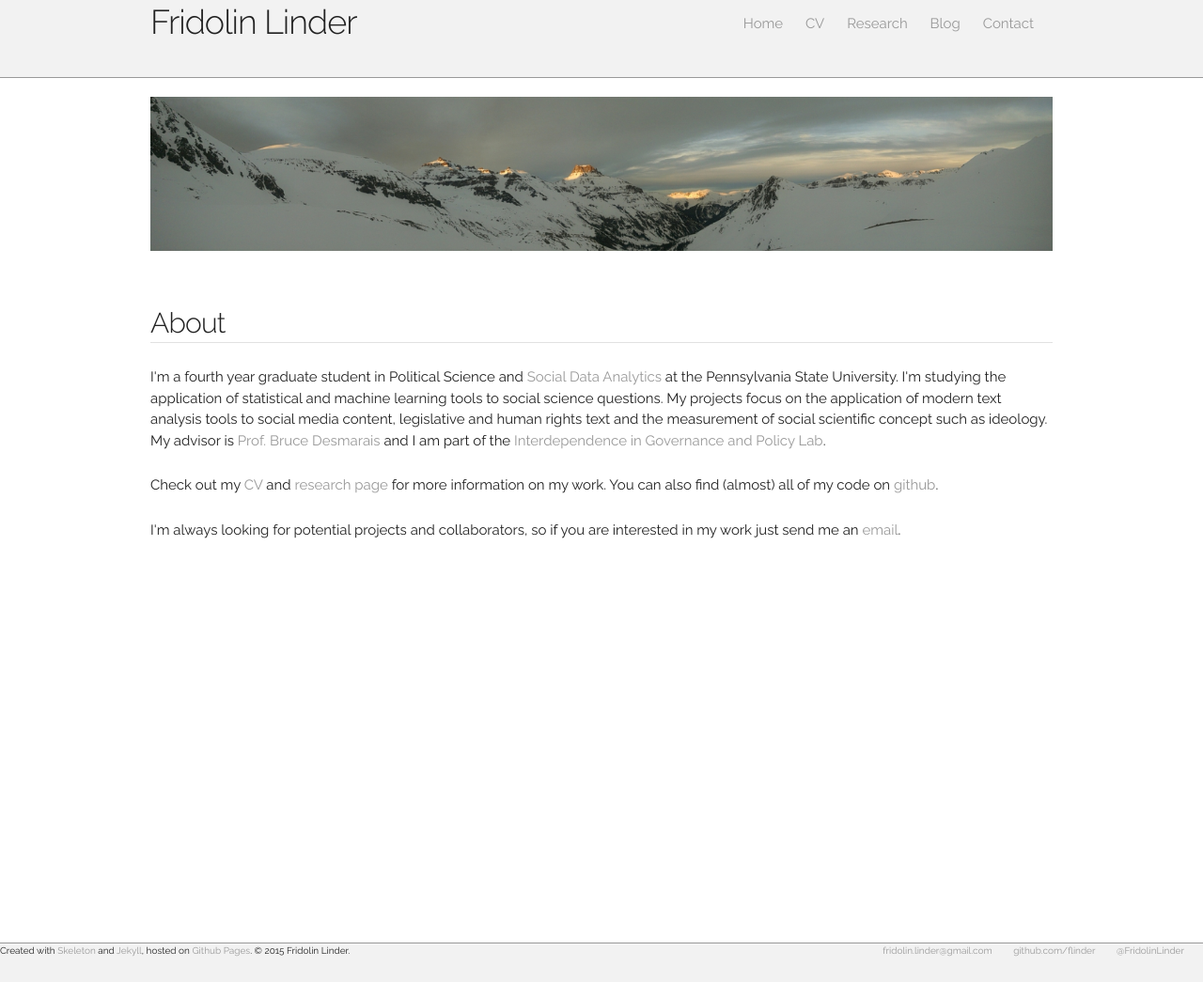
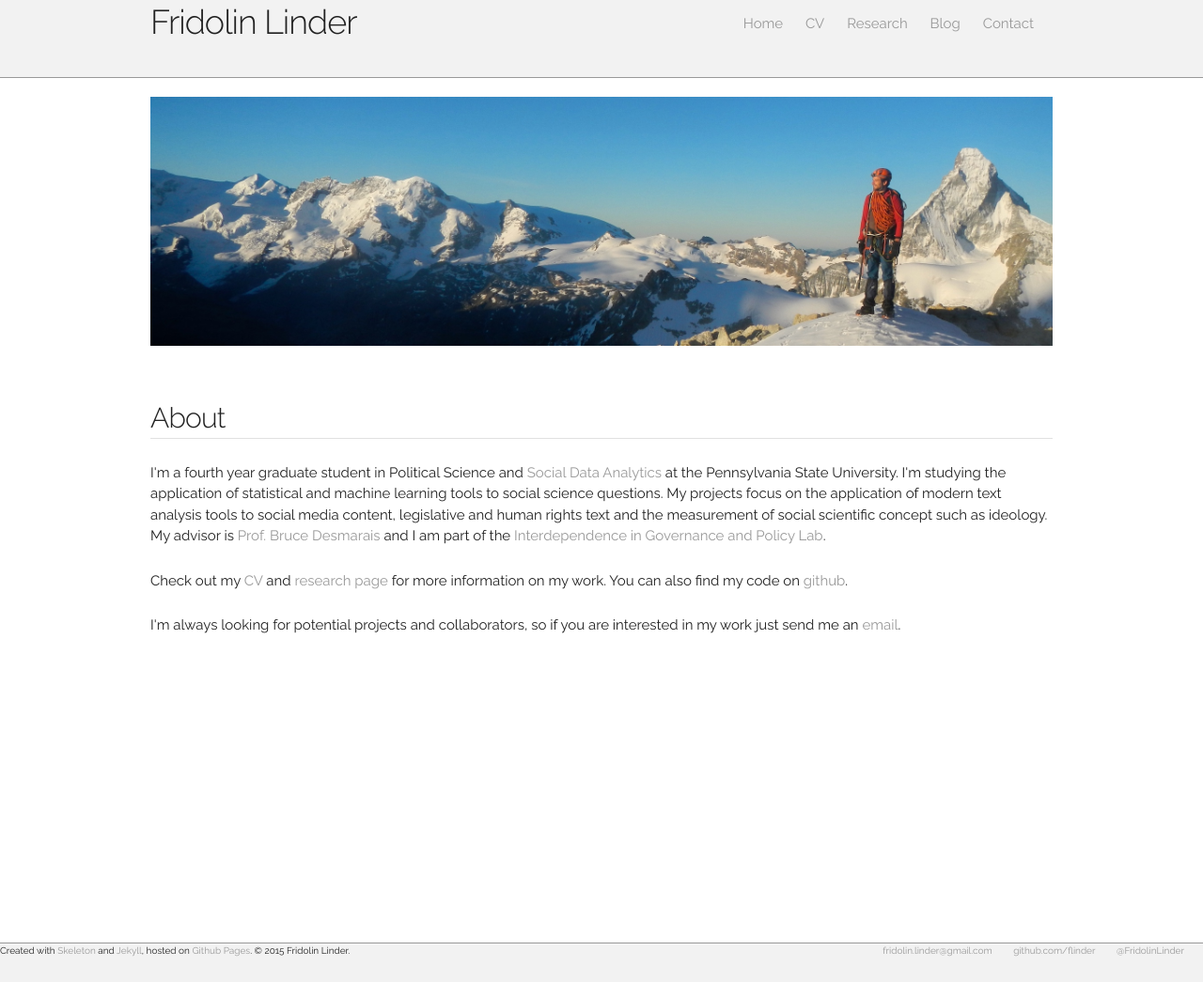
Before and after one commit to flinder/flinder.github.io, a Jekyll site: the page built from index.html, in a window 1280 px wide. Shown: the whole page at 94% size. Built offline with Jekyll 4.4.1, drawn with Linux system fonts in a browser that asks for light colours.

Commit message:
updates homepage

```diff
--- a/index.html
+++ b/index.html
@@ -4,7 +4,7 @@ title: Fridolin Linder
 ---
 
 <div id="headerImage" class="twelve columns">
-    <img src="images/header_image.jpg">
+    <img src="images/home_page.jpg">
 </div>
 
 <div id="welcome" class="twelve columns" >
@@ -15,7 +15,7 @@ title: Fridolin Linder
     and machine learning tools to social science questions. My projects focus on
     the application of modern text analysis tools to social media content, legislative and human rights text and the measurement of social scientific concept such as ideology. My advisor is <a href="https://sites.psu.edu/desmaraisgroup/people/">Prof. Bruce Desmarais</a> and I am part of the <a href="http://sites.psu.edu/desmaraisgroup/">Interdependence in Governance and Policy Lab</a>.</p>
 
-    <p> Check out my <a href="/cv/index.html">CV</a> and <a href="/research.html">research page</a> for more information on my work. You can also find (almost) all of my code on <a href="https://github.com/flinder">github</a>. </p>
+    <p> Check out my <a href="/cv/index.html">CV</a> and <a href="/research.html">research page</a> for more information on my work. You can also find my code on <a href="https://github.com/flinder">github</a>. </p>
 
     <p> I'm always looking for potential projects and collaborators, so if you
     are interested in my work just send me an <a
```
Also changed, not shown: images/header_image.jpg (deleted), images/home_page.JPG (added).
